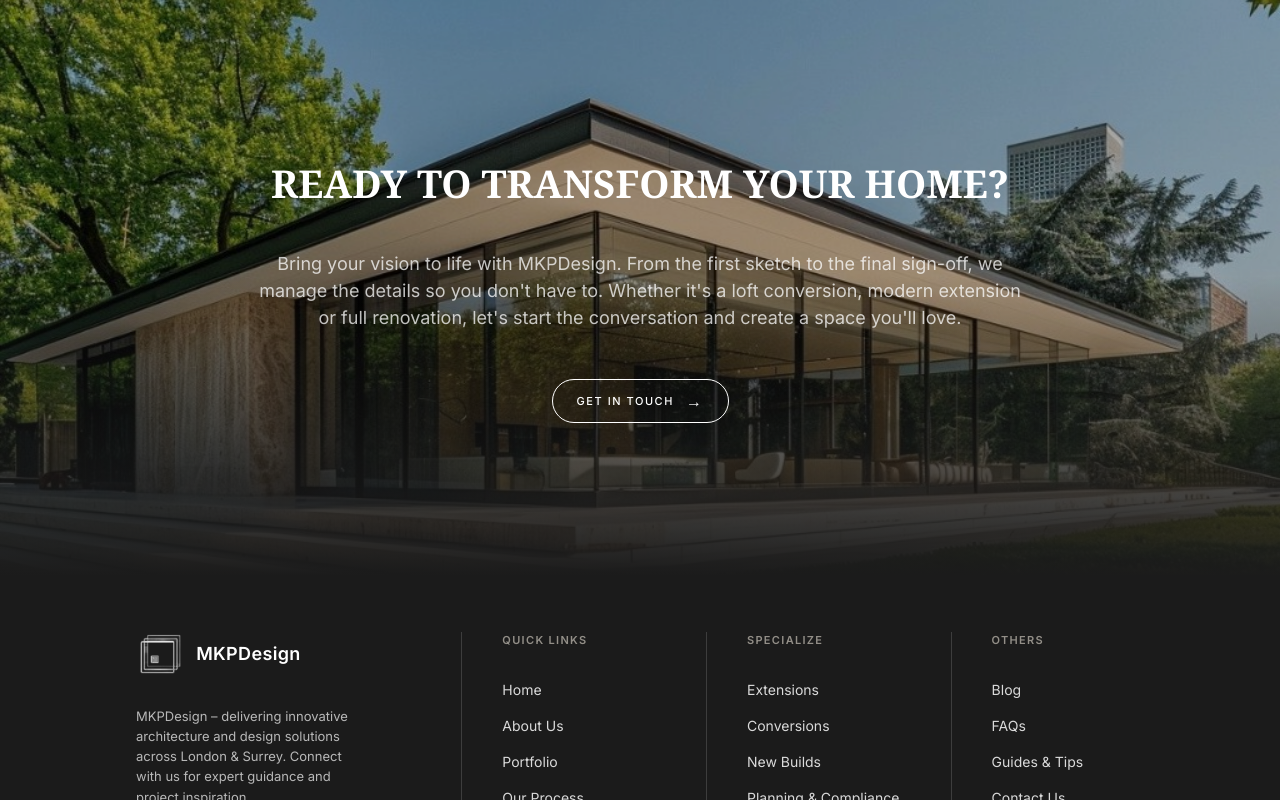
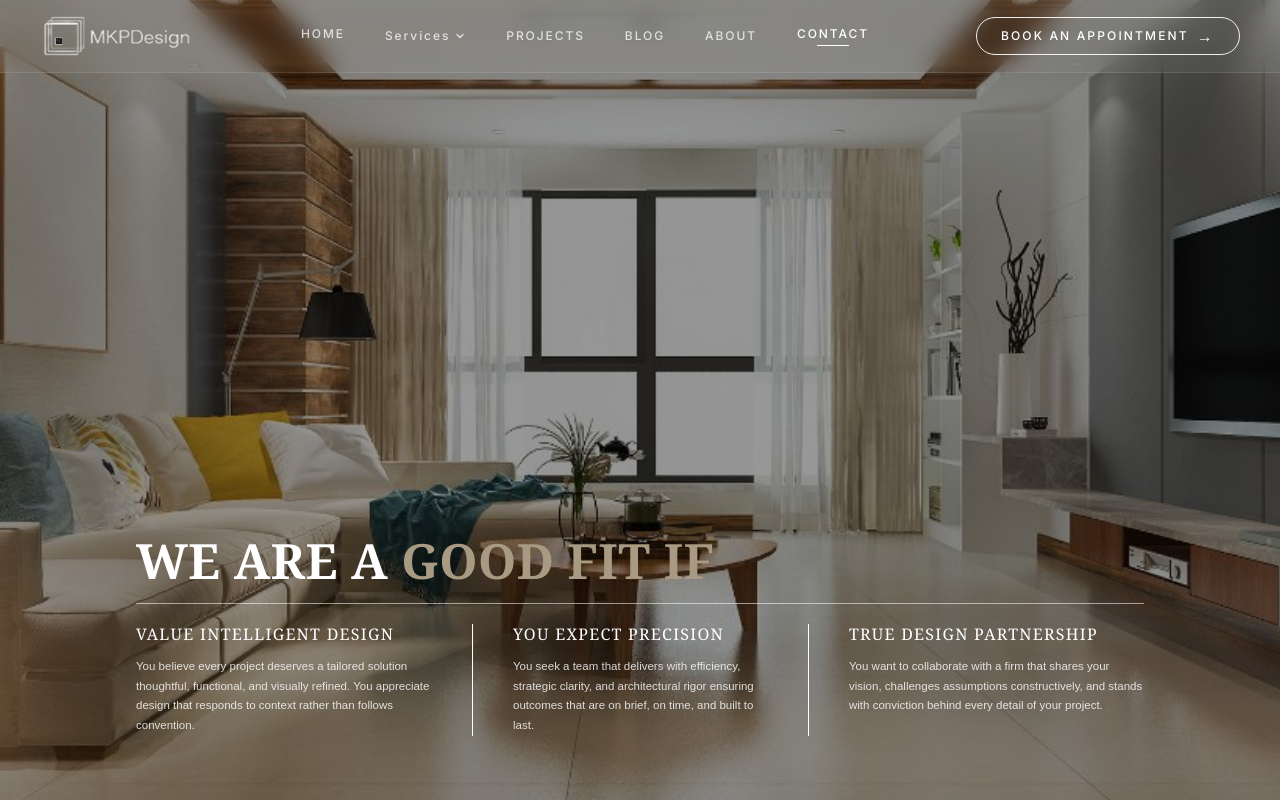
Before and after one commit to muzammilshahzad894/mkp-website, a Nuxt app: page /contact in a window 1280 px wide. Shown: the top 800 px of the page. Built offline with nearby package versions, Linux system fonts and the light colour scheme.

Commit message:
add contact page hero section

```diff
--- /dev/null
+++ b/app/components/contact/ContactHero.vue
@@ -0,0 +1,132 @@
+<template>
+  <section
+    class="relative min-h-screen w-full overflow-hidden font-sans"
+    aria-labelledby="goodfit-heading"
+  >
+    <!-- Background image -->
+    <div
+      class="absolute inset-0 bg-cover bg-center bg-no-repeat"
+      :style="{ backgroundImage: `url('${heroUrl}')` }"
+      role="presentation"
+    />
+
+    <LayoutAppNavbar />
+
+    <!-- Content pinned to bottom -->
+    <div class="relative z-10 flex min-h-screen flex-col justify-end pb-8 sm:pb-12 md:pb-16">
+      <div class="mx-auto w-full px-5 sm:px-8 md:px-10 max-w-[min(100%,85vw,1400px)]">
+
+        <!-- Heading -->
+        <h1
+          id="goodfit-heading"
+          class="font-bold uppercase"
+          style="
+            font-family: 'Abhaya Libre', Georgia, serif;
+            font-size: clamp(1.6rem, 3.8vw, 3.6rem);
+            line-height: 1.1;
+            letter-spacing: 0.01em;
+          "
+        >
+          <span style="color: #ffffff;">WE ARE A </span><span style="color: #A99B83;">GOOD FIT IF</span>
+        </h1>
+
+        <!-- Separator -->
+        <div
+          class="w-full bg-white"
+          style="height: 1px; margin-top: 16px; margin-bottom: 20px; opacity: 0.55;"
+          aria-hidden="true"
+        />
+
+        <!-- Three columns -->
+        <div class="grid grid-cols-1 gap-8 sm:grid-cols-3 sm:gap-0">
+
+          <!-- Col 1 -->
+          <div class="sm:pr-6 md:pr-8 lg:pr-10">
+            <h2
+              class="uppercase"
+              style="
+                font-family: 'Abhaya Libre', Georgia, serif;
+                font-size: clamp(13px, 1.25vw, 18px);
+                font-weight: 500;
+                letter-spacing: 0.08em;
+                color: #ffffff;
+                line-height: 1.3;
+              "
+            >Value Intelligent Design</h2>
+            <p
+              style="
+                font-family: 'Poppins', sans-serif;
+                font-size: clamp(11.5px, 0.85vw, 13px);
+                font-weight: 400;
+                line-height: 1.72;
+                color: rgba(255,255,255,0.82);
+                margin-top: 12px;
+              "
+            >
+              You believe every project deserves a tailored solution thoughtful, functional, and visually refined. You appreciate design that responds to context rather than follows convention.
+            </p>
+          </div>
+
+          <!-- Col 2 -->
+          <div class="border-t border-white pt-8 sm:border-l sm:border-t-0 sm:px-6 sm:pt-0 md:px-8 lg:px-10">
+            <h2
+              class="uppercase"
+              style="
+                font-family: 'Abhaya Libre', Georgia, serif;
+                font-size: clamp(13px, 1.25vw, 18px);
+                font-weight: 500;
+                letter-spacing: 0.08em;
+                color: #ffffff;
+                line-height: 1.3;
+              "
+            >You Expect Precision</h2>
+            <p
+              style="
+                font-family: 'Poppins', sans-serif;
+                font-size: clamp(11.5px, 0.85vw, 13px);
+                font-weight: 400;
+                line-height: 1.72;
+                color: rgba(255,255,255,0.82);
+                margin-top: 12px;
+              "
+            >
+              You seek a team that delivers with efficiency, strategic clarity, and architectural rigor ensuring outcomes that are on brief, on time, and built to last.
+            </p>
+          </div>
+
+          <!-- Col 3 -->
+          <div class="border-t border-white pt-8 sm:border-l sm:border-t-0 sm:pl-6 sm:pt-0 md:pl-8 lg:pl-10">
+            <h2
+              class="uppercase"
+              style="
+                font-family: 'Abhaya Libre', Georgia, serif;
+                font-size: clamp(13px, 1.25vw, 18px);
+                font-weight: 500;
+                letter-spacing: 0.08em;
+                color: #ffffff;
+                line-height: 1.3;
+              "
+            >True Design Partnership</h2>
+            <p
+              style="
+                font-family: 'Poppins', sans-serif;
+                font-size: clamp(11.5px, 0.85vw, 13px);
+                font-weight: 400;
+                line-height: 1.72;
+                color: rgba(255,255,255,0.82);
+                margin-top: 12px;
+              "
+            >
+              You want to collaborate with a firm that shares your vision, challenges assumptions constructively, and stands with conviction behind every detail of your project.
+            </p>
+          </div>
+
+        </div>
+      </div>
+    </div>
+  </section>
+</template>
+
+<script setup>
+const heroUrl = '/images/contact/contact-hero.png'
+</script>
--- a/app/components/layout/AppNavbar.vue
+++ b/app/components/layout/AppNavbar.vue
@@ -66,9 +66,15 @@
         >
         <NuxtLink
           to="/contact"
-          class="font-medium text-white/75 transition hover:text-white"
-          >Contact</NuxtLink
+          class="relative pb-1 font-medium transition hover:text-white"
+          :class="isContact ? 'text-white' : 'text-white/75'"
         >
+          Contact
+          <span
+            v-if="isContact"
+            class="absolute bottom-0 left-0 right-0 mx-auto h-px w-8 bg-white"
+          />
+        </NuxtLink>
       </nav>
 
       <div class="shrink-0">
@@ -85,4 +91,5 @@
 const route = useRoute()
 
 const isHome = computed(() => route.path === '/')
+const isContact = computed(() => route.path === '/contact')
 </script>
--- /dev/null
+++ b/app/pages/contact.vue
@@ -0,0 +1,12 @@
+<template>
+  <main>
+    <ContactHero />
+  </main>
+</template>
+
+<script setup>
+import ContactHero from '~/components/contact/ContactHero.vue'
+useHead({
+  title: 'MKP Design — Contact'
+})
+</script>
```
Also changed, not shown: public/images/contact/contact-hero.png (added).
